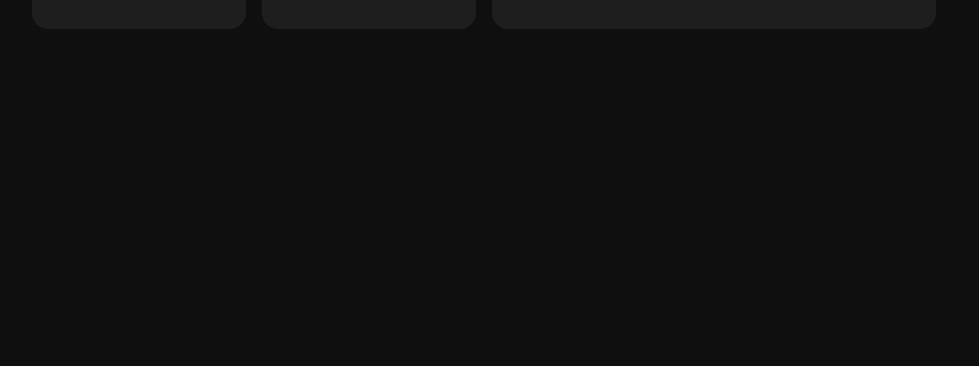
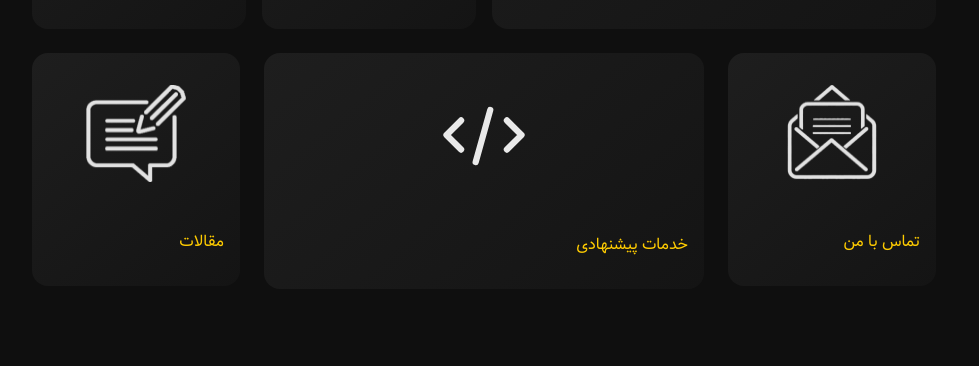
Before and after one commit to MehranGholami1384/Personal-Website, a plain HTML site: page index.html in a window 1280 px wide. Shown: the part 434-800 px from the top of the page, without its empty margins (156-1135 px from the left). Drawn offline with Linux system fonts and the light colour scheme.

Commit message:
create part-2 of main section

```diff
--- a/Css/app.css
+++ b/Css/app.css
@@ -10,10 +10,12 @@
     --color-black1: #0f0f0f;
     --color-black2: #1a1a1a;
     --color-black3: #1e1e1e;
+    --color-black4: #141414;
     --color-yellow1: #FEB60A;
     --color-yellow2: #ffcc00;
     --color-gray1: #727272;
     --color-white1: #e9e9e9;
+    --linear-deg: 140deg;
 }
 
 a:link,
@@ -72,3 +74,7 @@ a:focus {
 .transition {
     transition: all ease 0.3s;
 }
+
+.bg-linear {
+    background-image: linear-gradient(var(--linear-deg), var(--color-black3), var(--color-black4));
+}
--- a/index.html
+++ b/index.html
@@ -59,13 +59,13 @@
     </header>
 
     <main class="mt-5">
-        <section class="d-flex justify-content-center align-items-center">
-            <div class="col d-flex justify-content-center align-items-center">
+        <section class="d-flex flex-column justify-content-center align-items-center">
+            <div class="col-12 d-flex justify-content-center align-items-center">
                 <div class="col-12 col-xl-9 mx-auto d-flex px-3 row">
                     <div class="ps-2 col-12 col-xl-6">
                         <a href="#">
                             <div
-                                class="bg-black3 h-100 col flex-wrap d-flex align-items-center justify-content-start px-3 py-5 rounded-4">
+                                class="bg-linear h-100 col flex-wrap d-flex align-items-center justify-content-start px-3 py-5 rounded-4">
                                 <div class="col-12 col-sm-6 d-flex align-items-center justify-content-center">
                                     <svg class="profile-picture-icon" xmlns="http://www.w3.org/2000/svg"
                                         viewBox="0 0 100 100" width="210" height="210">
@@ -92,7 +92,7 @@
                     </div>
                     <div class="pe-2 col-12 col-xl-6 mt-3 mt-xl-0">
                         <div class="col d-flex flex-column align-items-center justify-content-center gap-3">
-                            <div class="bg-black3 col-12 px-2 py-3 rounded-4">
+                            <div class="bg-linear col-12 px-2 py-3 rounded-4">
                                 <marquee direction="right" scrollamount="5" behavior="sm" loop="infinite">
                                     <span class="color-yellow2">پروژه در حال اجرا : </span>
                                     <span class="color-white1">توسعه پروژه وبسایت شخصی</span>
@@ -101,7 +101,7 @@
                             <div class="col-12 d-flex flex-wrap align-items-center justify-content-center">
                                 <a href="#" class="col-12 col-sm-6 ps-0 ps-sm-2">
                                     <div>
-                                        <div class="col bg-black3 py-3 px-3 rounded-4">
+                                        <div class="col bg-linear py-3 px-3 rounded-4">
                                             <div class="col-12 d-flex align-items-center justify-content-center mt-3">
                                                 <img width="100" height="97" src="./Pictures/skills-icon.png"
                                                     alt="Skills">
@@ -114,7 +114,7 @@
                                 </a>
                                 <a href="#" class="col-12 col-sm-6 pe-0 pe-sm-2 mt-3 mt-sm-0">
                                     <div>
-                                        <div class="col bg-black3 py-3 px-3 rounded-4">
+                                        <div class="col bg-linear py-3 px-3 rounded-4">
                                             <div class="col-12 d-flex align-items-center justify-content-center mt-3">
                                                 <img width="100" height="97" src="./Pictures/projects-icon.png"
                                                     alt="Projects">
@@ -130,6 +130,61 @@
                     </div>
                 </div>
             </div>
+            <div class="col-12 d-flex justify-content-center align-items-center">
+                <div class="col-12 col-xl-9 mx-auto d-flex px-3 row flex-wrap-reverse">
+                    <div class="col-12 col-lg-3">
+                        <a href="#" class="col-12 col-sm-6 pe-0 pe-sm-2 mt-3 mt-sm-0">
+                            <div>
+                                <div class="col bg-linear py-3 px-3 rounded-4">
+                                    <div class="col-12 d-flex align-items-center justify-content-center mt-3">
+                                        <img width="100" height="97" src="./Pictures/contact-icon.png" alt="Contact Me">
+                                    </div>
+                                    <div>
+                                        <p class="color-yellow2 mt-5">تماس با من</p>
+                                    </div>
+                                </div>
+                            </div>
+                        </a>
+                    </div>
+                    <div class="col-12 col-sm-6">
+                        <a href="#" class="col-12 col-sm-6 pe-0 pe-sm-2 mt-3 mt-sm-0">
+                            <div>
+                                <div class="col bg-linear py-3 px-3 rounded-4">
+                                    <div class="col-12 d-flex align-items-center justify-content-center mt-3">
+                                        <svg class="color-white1" width="100" height="100" stroke-width="1.5"
+                                            viewBox="0 0 24 24" fill="none" xmlns="http://www.w3.org/2000/svg">
+                                            <path d="M13.5 6L10 18.5" stroke="currentColor" stroke-linecap="round"
+                                                stroke-linejoin="round" />
+                                            <path d="M6.5 8.5L3 12L6.5 15.5" stroke="currentColor"
+                                                stroke-linecap="round" stroke-linejoin="round" />
+                                            <path d="M17.5 8.5L21 12L17.5 15.5" stroke="currentColor"
+                                                stroke-linecap="round" stroke-linejoin="round" />
+                                        </svg>
+                                    </div>
+                                    <div>
+                                        <p class="color-yellow2 mt-5">خدمات پیشنهادی</p>
+                                    </div>
+                                </div>
+                            </div>
+                        </a>
+                    </div>
+                    <div class="col-sm-6 col-lg-3">
+                        <a href="#" class="col-12 col-sm-6 pe-0 pe-sm-2 mt-3 mt-sm-0">
+                            <div>
+                                <div class="col bg-linear py-3 px-3 rounded-4">
+                                    <div class="col-12 d-flex align-items-center justify-content-center mt-3">
+                                        <img width="100" height="97" src="./Pictures/blog-icon.png" alt="Blog">
+                                    </div>
+                                    <div>
+                                        <p class="color-yellow2 mt-5">مقالات</p>
+                                    </div>
+                                </div>
+                            </div>
+                        </a>
+                    </div>
+                </div>
+
+            </div>
         </section>
     </main>
 
```
Also changed, not shown: Pictures/blog-icon.png (added), Pictures/code-icon.svg (added), Pictures/contact-icon.png (added).
